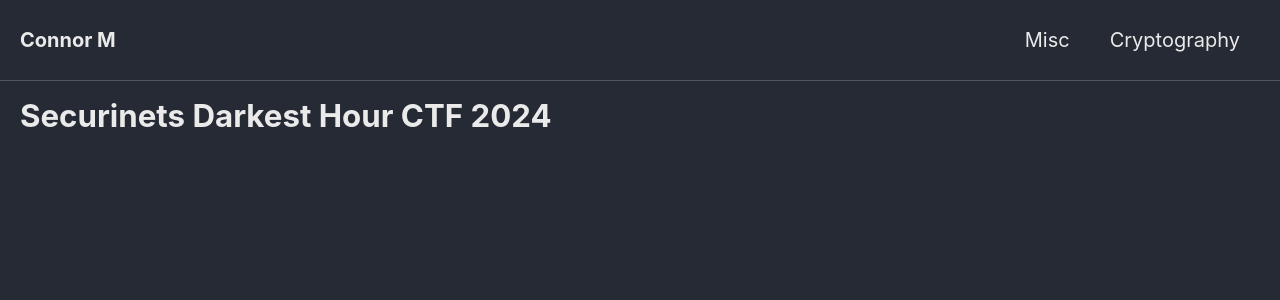
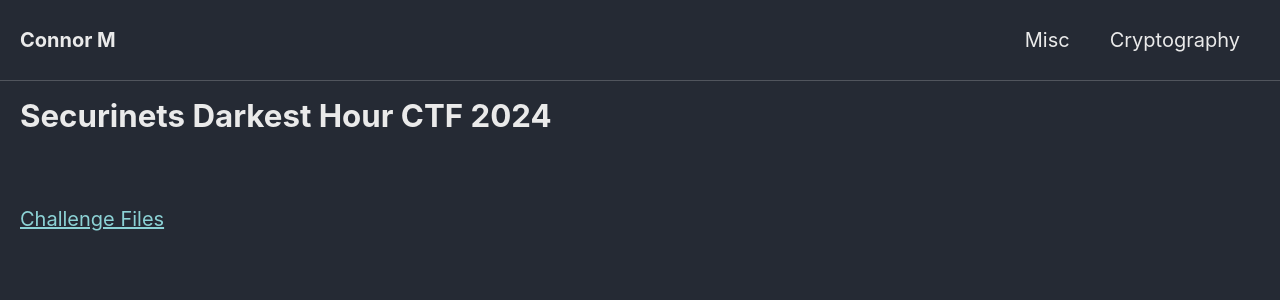
Before and after one commit to Connor-McCartney/Connor-McCartney.github.io, a Jekyll site: the page built from _pages/cryptography/other/Securinets-Darkest-Hour-CTF-2024.md, in a window 1280 px wide. Shown: the top 300 px of the page. Built offline with Jekyll 4.4.1, drawn with Linux system fonts in a browser that asks for light colours; cached includes are drawn as plain includes.

Commit message:
Update Securinets-Darkest-Hour-CTF-2024.md

```diff
--- a/_pages/cryptography/other/Securinets-Darkest-Hour-CTF-2024.md
+++ b/_pages/cryptography/other/Securinets-Darkest-Hour-CTF-2024.md
@@ -4,3 +4,8 @@ title: Securinets Darkest Hour CTF 2024
 ---
 
 <br>
+
+[Challenge Files](https://github.com/Connor-McCartney/CTF_Files/tree/main/2024/Securinets-Darkest-Hour-CTF)
+
+<br>
+<br>
```
